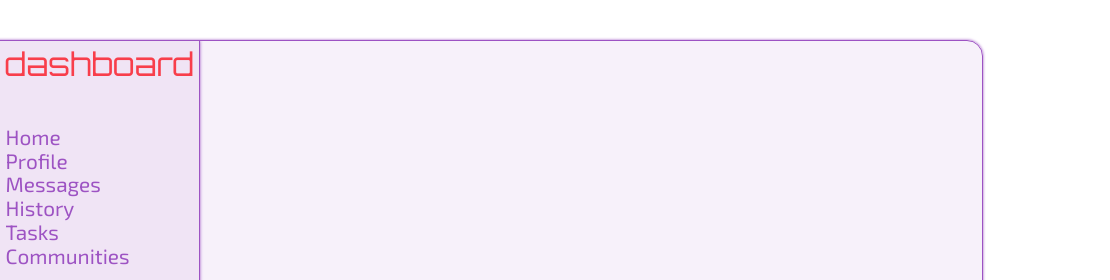
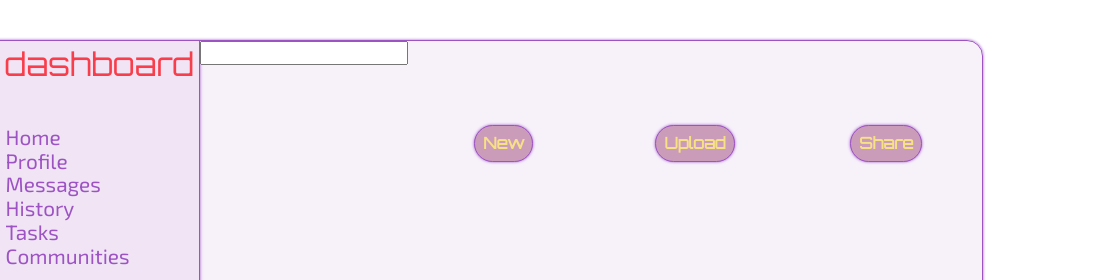
Before and after one commit to hrv3str/odin-admin-dashboard, a plain HTML site: page index.html in a window 1280 px wide. Shown: the top 280 px of the page, 170-1280 px from the left. Drawn offline with Linux system fonts and the light colour scheme.

Commit message:
Header layout
Define basic header section layout, start styling
actions menu

```diff
--- a/index.html
+++ b/index.html
@@ -58,6 +58,24 @@
                 </ul>
             </div>
         </div>
+        <div class="header">
+            <div class="searchbar-container">
+                <input type="text">
+            </div>
+            <div class="current-user">
+
+            </div>
+            <div class="hero">
+
+            </div>
+            <div class="actions">
+                <ul>
+                    <li>New</li>
+                    <li>Upload</li>
+                    <li>Share</li>
+                </ul>
+            </div>
+        </div>
     </div>
 </body>
 </html>
--- a/styles.css
+++ b/styles.css
@@ -105,3 +105,35 @@ i {
 .privacy-icon {
     content: url('./images/shield.svg');
 }
+
+/* Header */
+
+.header {
+    grid-column: 2 / -1;
+    height: fit-content;
+    display: grid;
+    grid-template-columns: auto 1fr;
+    grid-template-rows: repeat(2, 1fr);
+}
+
+.actions > ul {
+    list-style: none;
+    display: grid;
+    grid-template-columns: repeat(3, 1fr);
+    text-align: center;
+    width: 100%;
+    padding: 0;
+    font-family: var(--font-orbitron);
+    color: var(--col-second);
+    justify-items: center;
+}
+
+.actions > ul > li {
+    background-color: var(--col-third);
+    border: 1px solid var(--col-fourth);
+    box-shadow: 0px 0px 3px var(--col-fourth);
+    width: fit-content;
+    padding: 0.5rem;
+    border-radius: 3rem;
+    font-weight: 700;
+}
```
